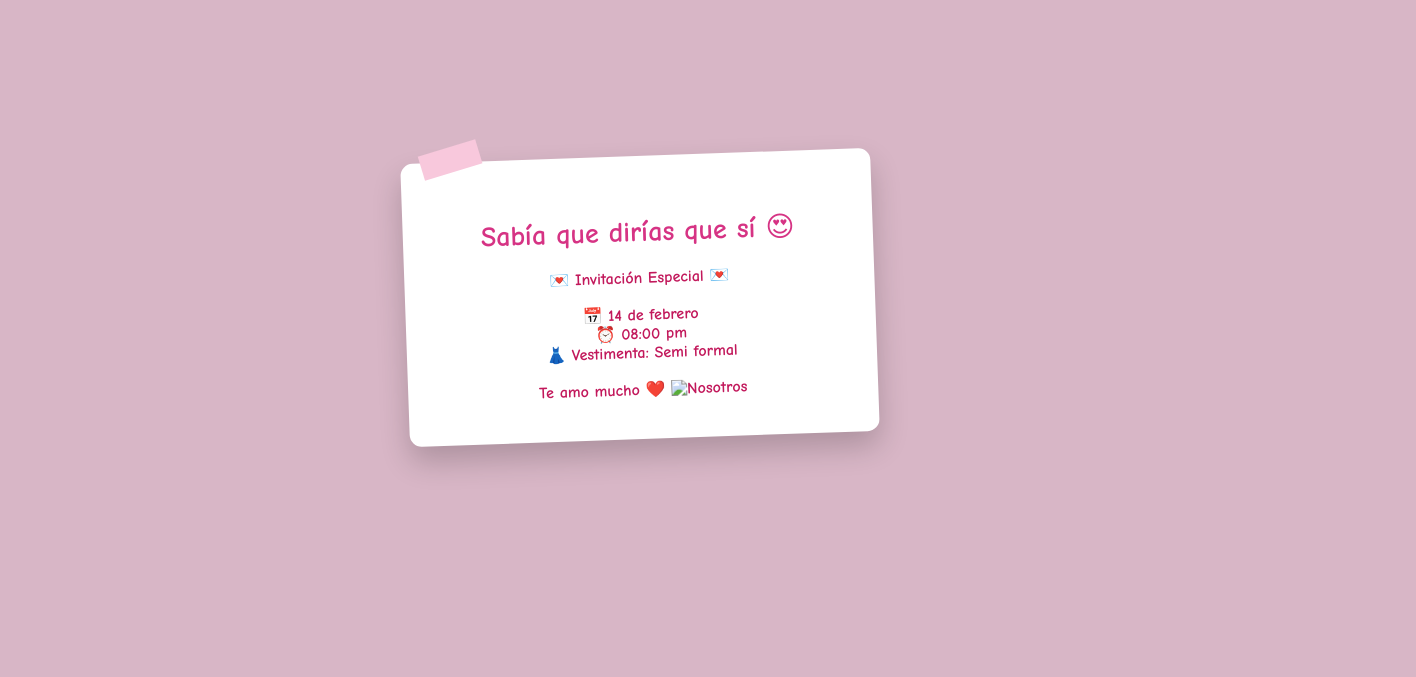
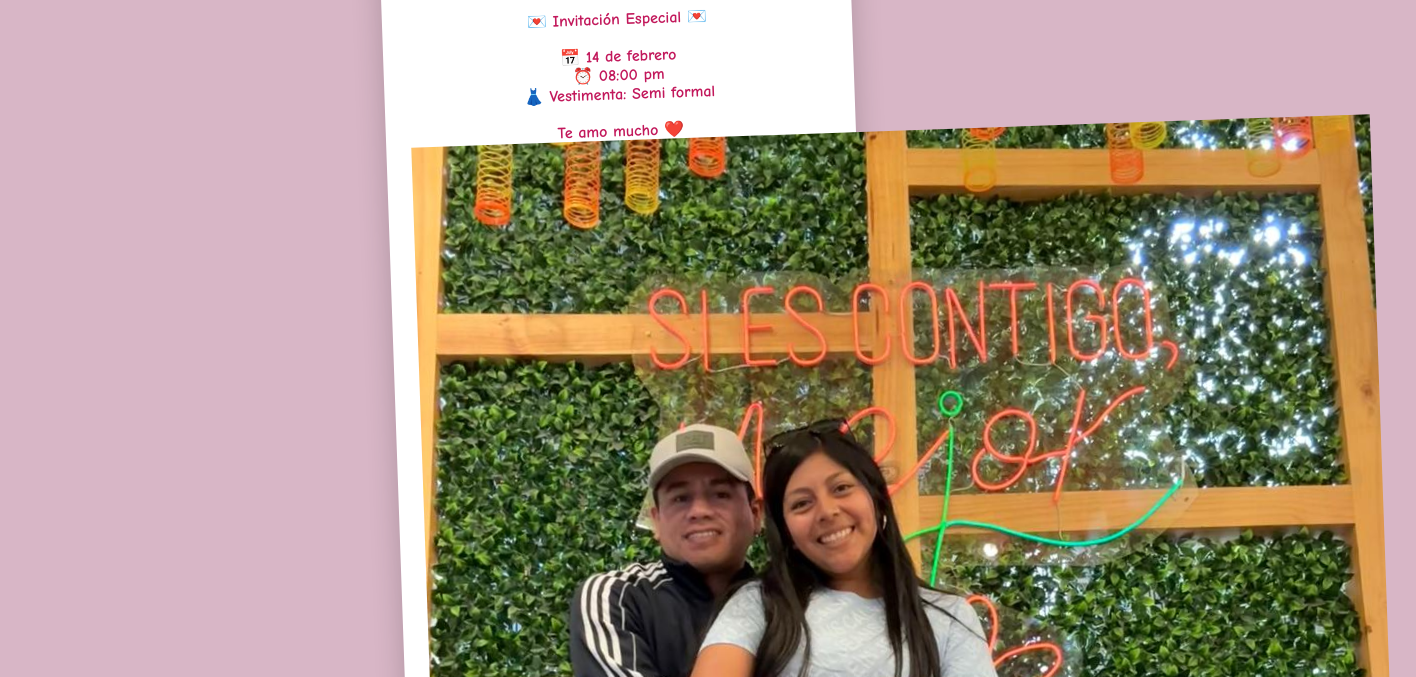
Before and after one commit to Anderson-Sernaque/sanvalentin, a plain HTML site: page index.html in a window 1280 px wide. Both pictures are taken after a click on the button "Sí". Shown: the part 123-800 px from the top of the page, 1416 px wide, since content can reach past the window. Drawn offline with Linux system fonts and the light colour scheme.

Commit message:
Update index.html

```diff
--- a/index.html
+++ b/index.html
@@ -169,7 +169,7 @@ btnSi.addEventListener("click", function() {
         ⏰ 08:00 pm <br>
         👗 Vestimenta: Semi formal <br><br>
         Te amo mucho ❤️
-        <img src="ander_and_tef.jpg" alt="Nosotros" class="foto-final">
+        <img src="ander_and_tef.jpeg" alt="Nosotros" class="foto-final">
     `;
 });
 
```
